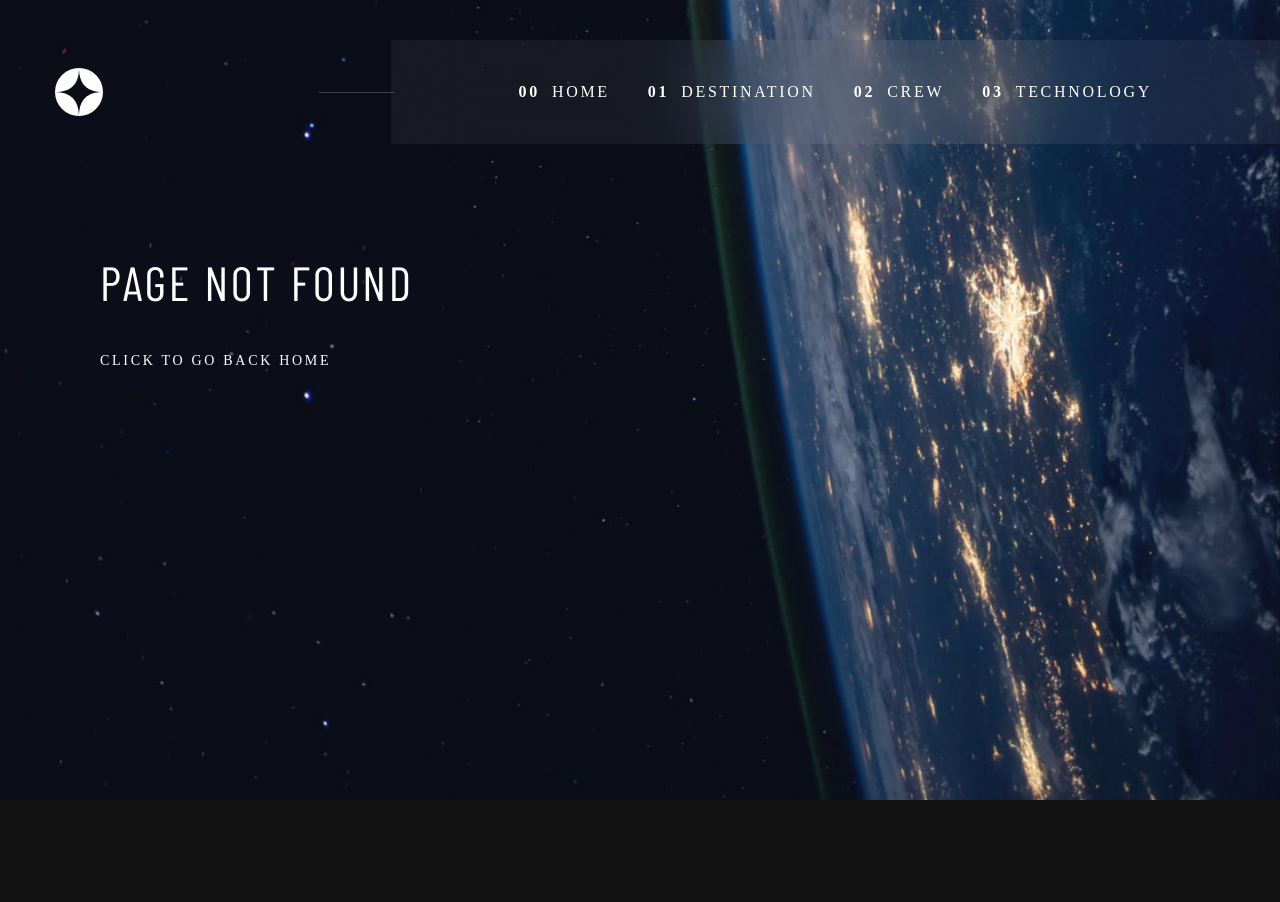
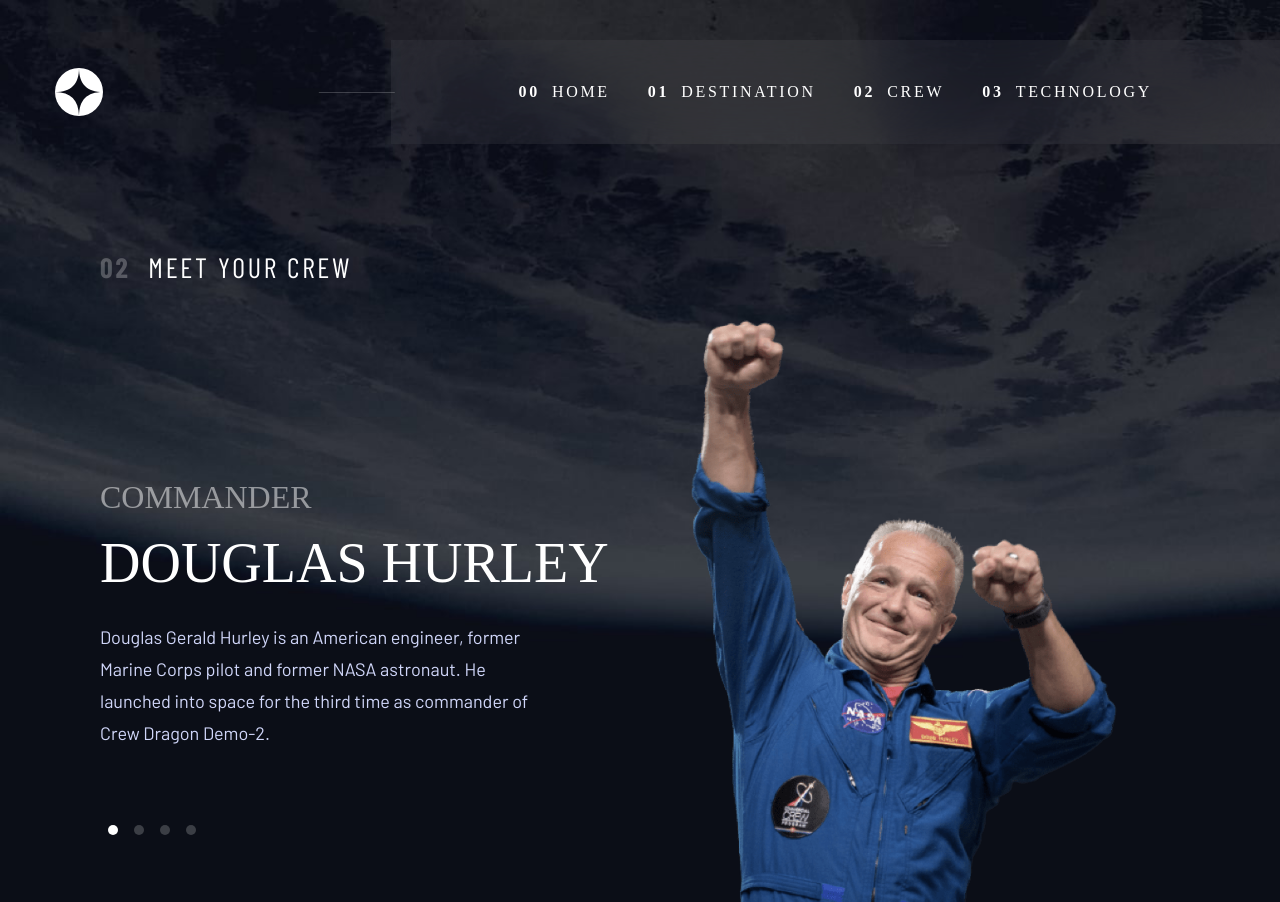
Before and after one commit to Kagiso31/space-tourism, a React (Vite) app: page /space-tourism/crew in a window 1280 px wide. Before the commit this address had no page. Before the commit the page ends 800 px from the top, so only its background shows below. Built offline with nearby package versions, Linux system fonts and the light colour scheme; the HTML template or start-up script is replaced by a standard one; a web font is replaced by a local one.

Commit message:
Fix route links

```diff
--- a/src/App.jsx
+++ b/src/App.jsx
@@ -12,10 +12,10 @@
       <Header />
       <main>
         <Routes>
-          <Route path="/" element={<Home />} />
-          <Route path="/destination" element={<Destination />} />
-          <Route path="/crew" element={<Crew />} />
-          <Route path="/technology" element={<Technology />} />
+          <Route path="/space-tourism" element={<Home />} />
+          <Route path="/space-tourism/destination" element={<Destination />} />
+          <Route path="/space-tourism/crew" element={<Crew />} />
+          <Route path="/space-tourism/technology" element={<Technology />} />
           <Route path="*" element={<NotFound />} />
         </Routes>
       </main>
--- a/src/pages/Home/index.jsx
+++ b/src/pages/Home/index.jsx
@@ -25,7 +25,7 @@
             world experience!
           </p>
         </div>
-        <Link to="/destination">
+        <Link to="/space-tourism/destination">
           <button className="home__button">Explore</button>
         </Link>
       </div>
--- a/src/pages/NotFound/index.jsx
+++ b/src/pages/NotFound/index.jsx
@@ -10,7 +10,7 @@
     <>
       <section className="not-found">
         <h1 className="not-found__heading">Page Not Found</h1>
-        <Link to="/" className="not-found__link">
+        <Link to="/space-tourism" className="not-found__link">
           <span>Click to go back home</span>
         </Link>
       </section>
```
